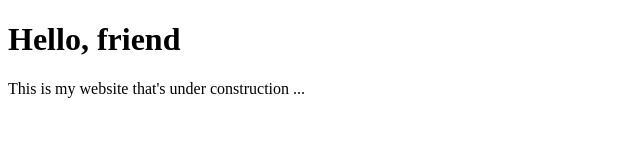
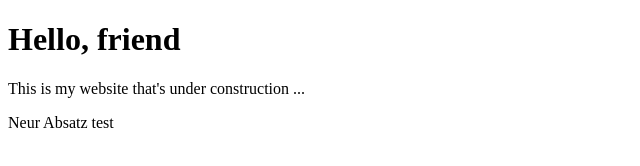
Before and after one commit to piquer05/piquer05.github.io, a plain HTML site: page index.html in a window 1280 px wide. Shown: the whole page, without its empty margins (0-640 px from the left). Drawn offline with Linux system fonts and the light colour scheme.

Commit message:
Update Test

```diff
--- a/index.html
+++ b/index.html
@@ -7,5 +7,6 @@
 <body>
   <h1>Hello, friend</h1>
   <p>This is my website that's under construction ...</p>
+  <p> Neur Absatz test</p>
 </body>
 </html>
```
Also changed, not shown: test.txt (added).
